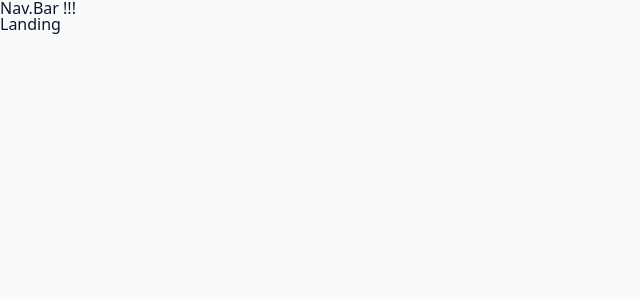
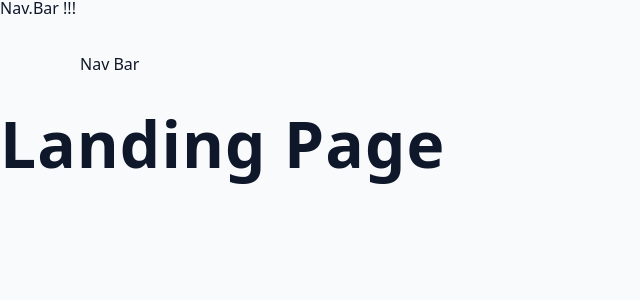
Before and after one commit to Ilesanmi-Erioluwa-Victor/jobify_full_stack, a React (Vite) app in the folder client/: page / in a window 1280 px wide. Shown: the top 300 px of the page, without its empty margins (0-640 px from the left). Built offline with nearby package versions, Linux system fonts and the light colour scheme.

Commit message:
working on Landing Page

```diff
--- a/client/src/pages/Landing.jsx
+++ b/client/src/pages/Landing.jsx
@@ -1,5 +1,12 @@
+import Wrapper from 'assets/wrappers/LandingPage';
+
 const Landing = () => {
-  return <div>Landing</div>;
+  return (
+    <Wrapper>
+      <nav>Nav Bar</nav>
+      <h1>Landing Page </h1>
+    </Wrapper>
+  );
 };
 
 export default Landing;
```
